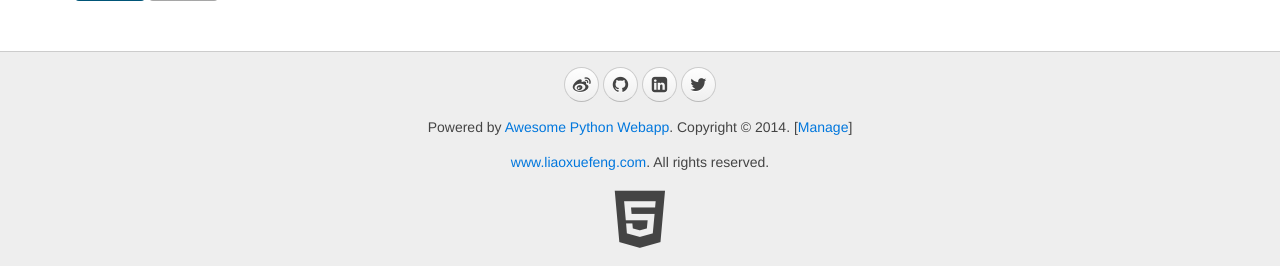
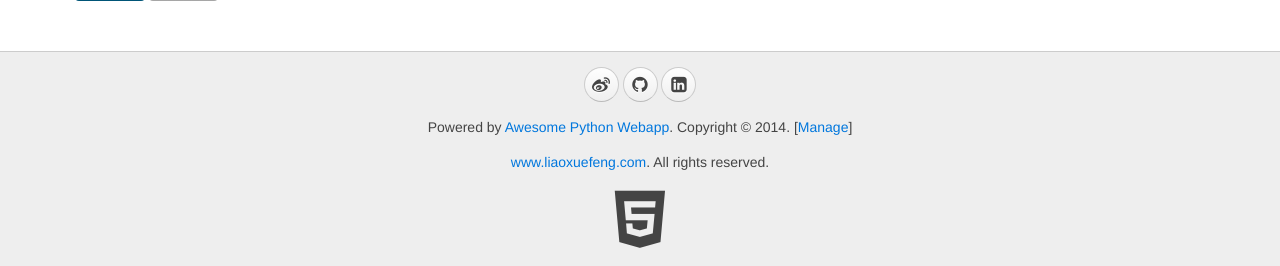
Before and after one commit to lfbeyond/awesome, a Python web app: template awesome-python3-webapp-day-16/www/templates/manage_blog_edit.html in a window 1280 px wide. Shown: the part 723-989 px from the top of the page. Run offline with Jinja, Linux system fonts and the light colour scheme; the template is opened without the code that fills it, so the values that code supplies are empty.

Commit message:
修改网址

```diff
--- a/awesome-python3-webapp-day-16/www/templates/__base__.html
+++ b/awesome-python3-webapp-day-16/www/templates/__base__.html
@@ -74,11 +74,12 @@
         <div class="uk-container uk-container-center uk-text-center">
             <div class="uk-panel uk-margin-top uk-margin-bottom">
                 <p>
-                    <a target="_blank" href="http://weibo.com/liaoxuefeng" class="uk-icon-button uk-icon-weibo"></a>
-                    <a target="_blank" href="https://github.com/michaelliao" class="uk-icon-button uk-icon-github"></a>
-                    <a target="_blank" href="http://www.linkedin.com/in/liaoxuefeng" class="uk-icon-button uk-icon-linkedin-square"></a>
-                    <a target="_blank" href="https://twitter.com/liaoxuefeng" class="uk-icon-button uk-icon-twitter"></a>
-                </p>
+                    <a target="_blank" href="http://weibo.com/u/1774857655" class="uk-icon-button uk-icon-weibo"></a>
+                    <a target="_blank" href="https://github.com/lfbeyond" class="uk-icon-button uk-icon-github"></a>
+                    <a target="_blank" href="http://123.56.12.78:8081/wordpress/" class="uk-icon-button uk-icon-linkedin-square"></a>
+<!--                   <a target="_blank" href="https://twitter.com/liaoxuefeng" class="uk-icon-button uk-icon-twitter"></a>
+  -->
+                    </p>
                 <p>Powered by <a href="http://awesome.liaoxuefeng.com">Awesome Python Webapp</a>. Copyright &copy; 2014. [<a href="/manage/" target="_blank">Manage</a>]</p>
                 <p><a href="http://www.liaoxuefeng.com/" target="_blank">www.liaoxuefeng.com</a>. All rights reserved.</p>
                 <a target="_blank" href="http://www.w3.org/TR/html5/"><i class="uk-icon-html5" style="font-size:64px; color: #444;"></i></a>
```
